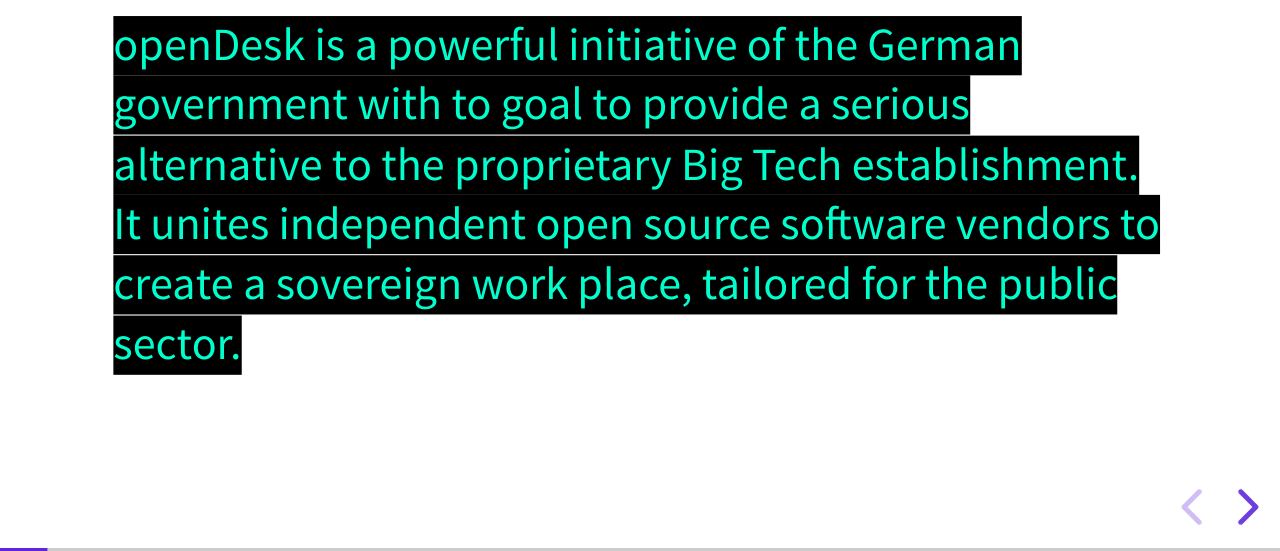
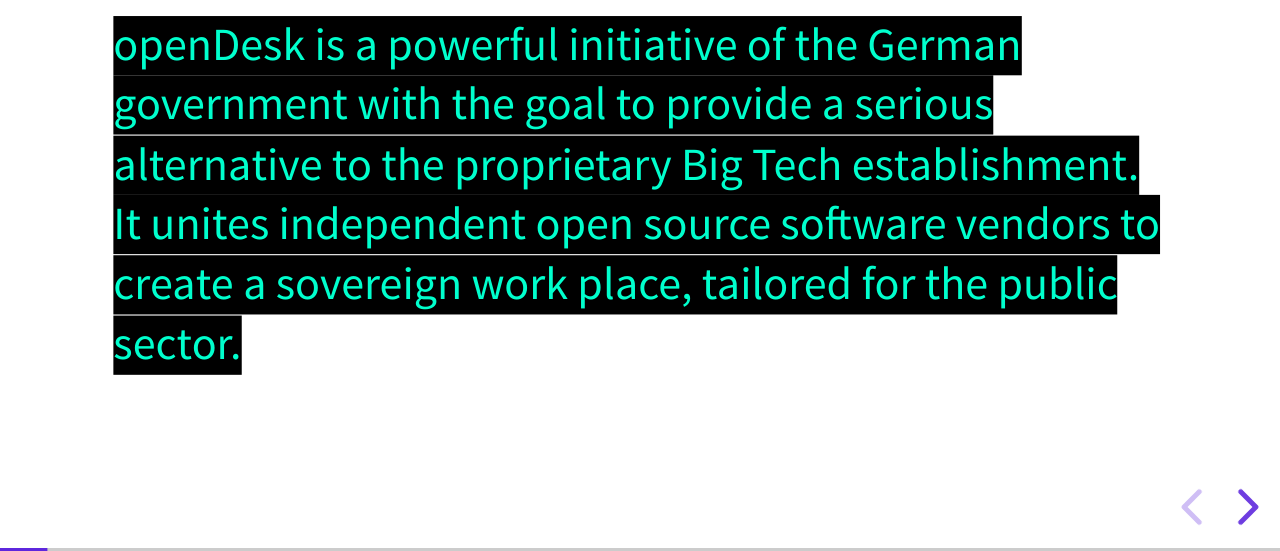
Before and after one commit to wielinde/talk-fosdem24, a website: page index.html in a window 1280 px wide. Both pictures are taken after a click on the button "next slide". Shown: the part 249-800 px from the top of the page. Drawn offline with Linux system fonts and the light colour scheme.

Commit message:
Fixing typos

```diff
--- a/index.html
+++ b/index.html
@@ -47,7 +47,7 @@
       <h2>The biggest opportunity for OSS</h2>
       <p>
         <span style="background: black; color: rgb(0, 255, 205)">openDesk is a powerful initiative of the German
-          government with to goal to provide a serious alternative to the proprietary Big Tech establishment. It unites
+          government with the goal to provide a serious alternative to the proprietary Big Tech establishment. It unites
           independent open source software vendors to create a sovereign work place, tailored for the public sector.</span>
       </p>
     </section>
@@ -202,8 +202,8 @@
     <section>
       <h4 class="r-fit-text">openDesk - Offerings</h4>
       <ul>
-        <li>ZenDiS : professional support for Germany's public sector</li>
-        <li>Dataport : Hosting <i>dPhoenixSuite</i>, a fork of openDesk with proprietary components</li>
+        <li>ZenDiS: professional support for Germany's public sector</li>
+        <li>Dataport: Hosting <i>dPhoenixSuite</i>, a fork of openDesk with proprietary components</li>
         <li>Current professional offers mainly for the German market</li>
       </ul>
     </section>
```
